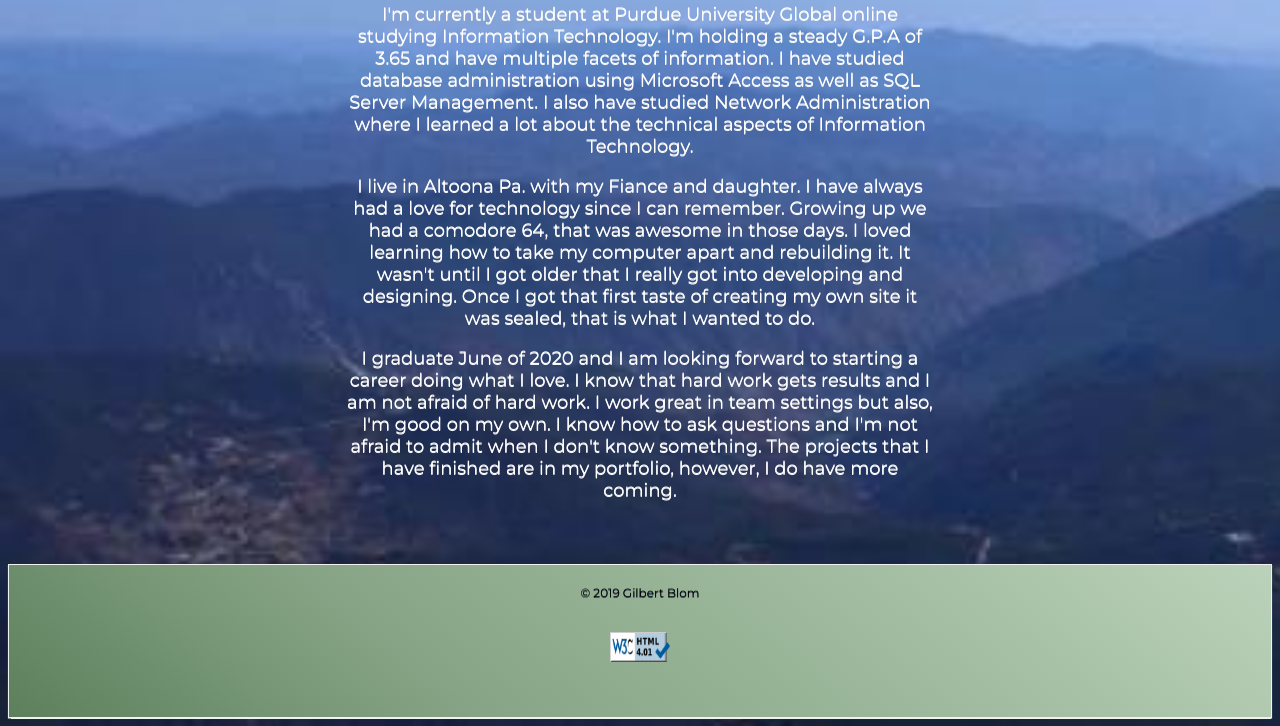
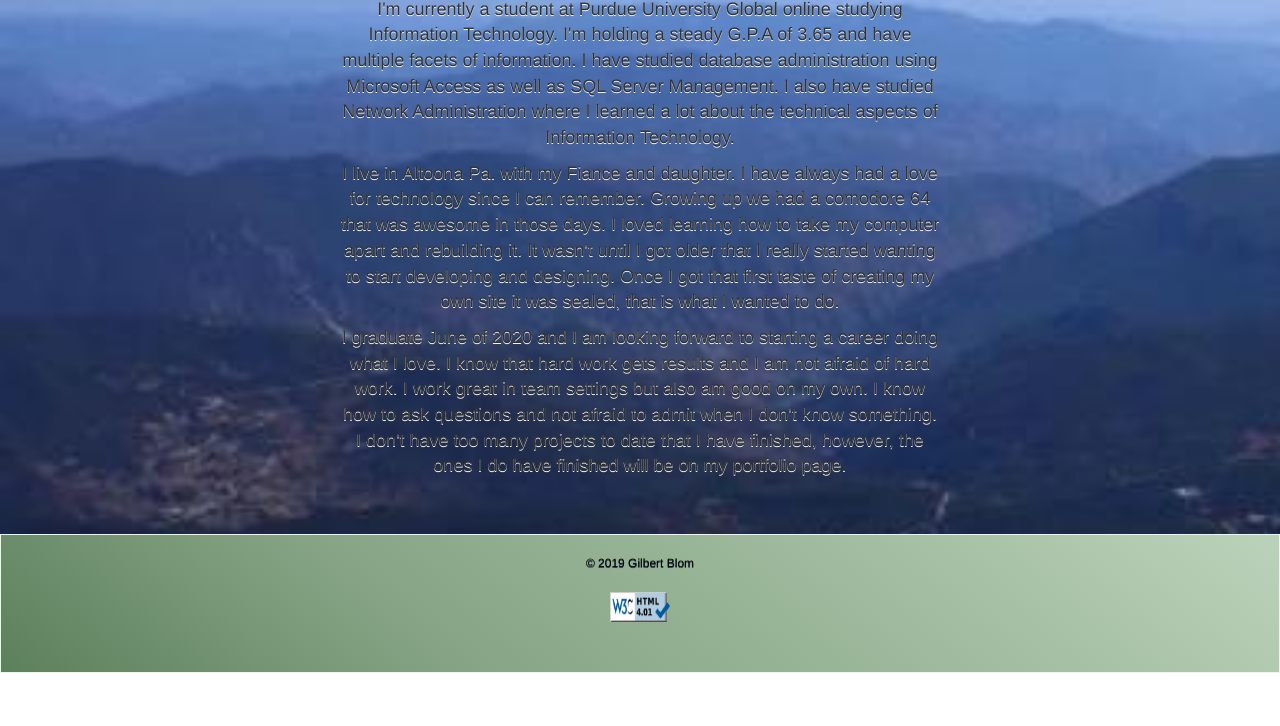
Before and after one commit to GilbertBlom/portfolio, a plain HTML site: page about.html in a window 1280 px wide. Shown: the part 535-1261 px from the top of the page. After the commit the page ends 1208 px from the top, so only its background shows below. Drawn offline with nearby package versions, Linux system fonts and the light colour scheme.

Commit message:
Update about.html

```diff
--- a/about.html
+++ b/about.html
@@ -11,6 +11,9 @@
  crossorigin="anonymous">
  <link href="https://fonts.googleapis.com/icon?family=Material+Icons"
       rel="stylesheet">
+<link rel="stylesheet" href="https://maxcdn.bootstrapcdn.com/bootstrap/3.4.0/css/bootstrap.min.css">
+<script src="https://ajax.googleapis.com/ajax/libs/jquery/3.4.1/jquery.min.js"></script>
+<script src="https://maxcdn.bootstrapcdn.com/bootstrap/3.4.0/js/bootstrap.min.js"></script>
 
 <body>
 	<div class="about">
@@ -39,8 +42,8 @@
 		<h2>Hello I'm Gilbert</h2>
 		<p><span>I'm currently a student at Purdue University Global online studying
 		Information Technology. I'm holding a steady G.P.A of 3.65 and have multiple facets of information. I have studied database administration using Microsoft Access as well as SQL Server Management. I also have studied Network Administration where I learned a lot about the technical aspects of Information Technology. </span></p>
-		<p><span>I live in Altoona Pa. with my Fiance and daughter. I have always had a love for technology since I can remember. Growing up we had a comodore 64, that was awesome in those days. I loved learning how to take my computer apart and rebuilding it. It wasn't until I got older that I really got into developing and designing. Once I got that first taste of creating my own site it was sealed, that is what I wanted to do. </span></p>
-		<p><span>I graduate June of 2020 and I am looking forward to starting a career doing what I love. I know that hard work gets results and I am not afraid of hard work. I work great in team settings but also, I'm good on my own. I know how to ask questions and I'm not afraid to admit when I don't know something. The projects that I have finished are in my portfolio, however, I do have more coming. </span></p>
+		<p><span>I live in Altoona Pa. with my Fiance and daughter. I have always had a love for technology since I can remember. Growing up we had a comodore 64 that was awesome in those days. I loved learning how to take my computer apart and rebuilding it. It wasn't until I got older that I really started wanting to start developing and designing. Once I got that first taste of creating my own site it was sealed, that is what I wanted to do. </span></p>
+		<p><span>I graduate June of 2020 and I am looking forward to starting a career doing what I love. I know that hard work gets results and I am not afraid of hard work. I work great in team settings but also am good on my own. I know how to ask questions and not afraid to admit when I don't know something. I don't have too many projects to date that I have finished, however, the ones I do have finished will be on my portfolio page. </span></p>
 		</section>
 
 	</article>
```
